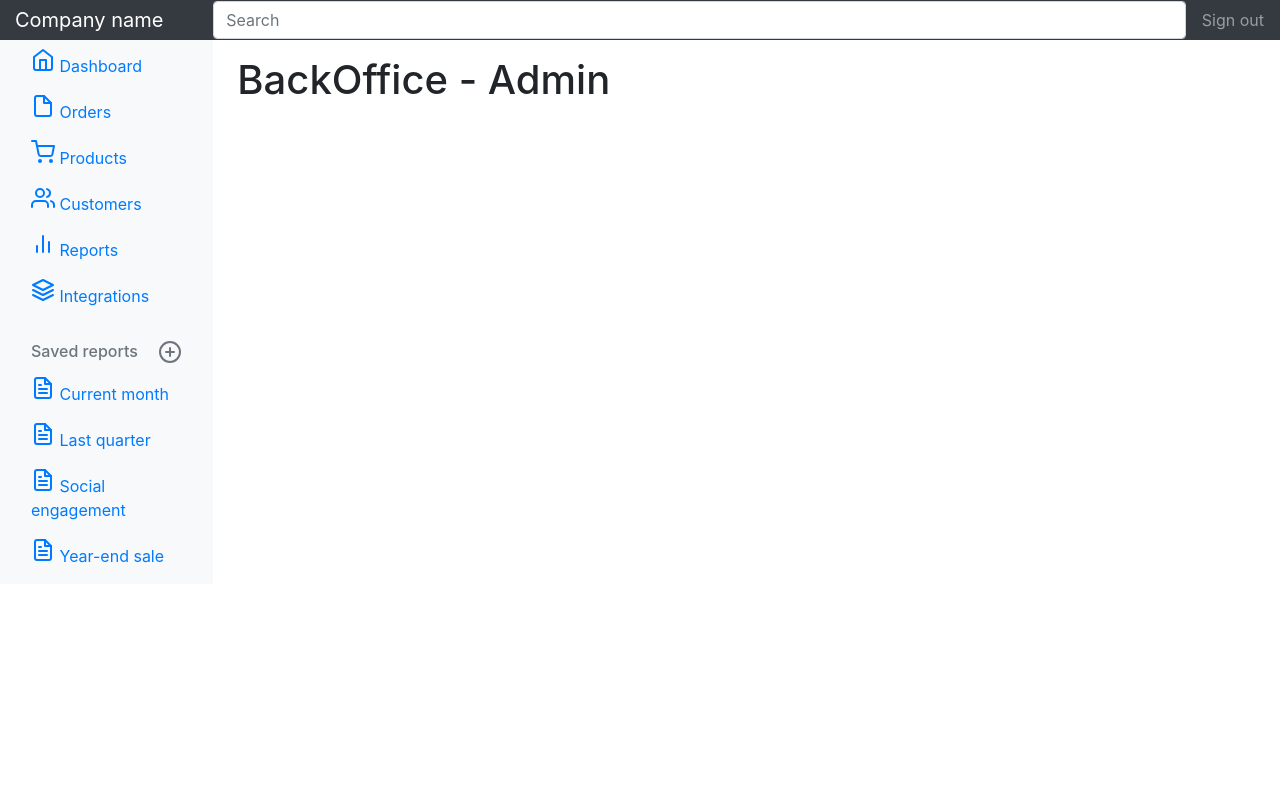
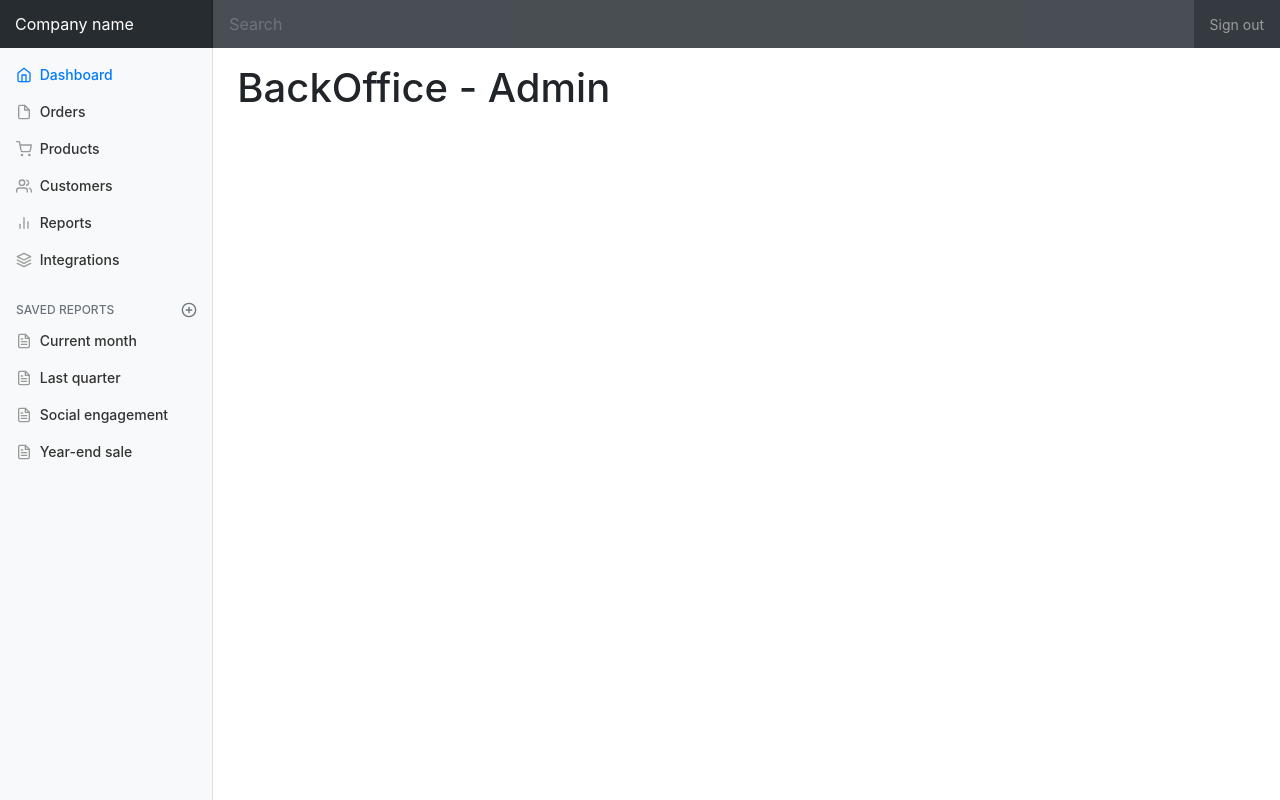
Before and after one commit to Mathieu-S/Projet-Annuel, a Symfony app: template resources/templates/backoffice/admin/index.html.twig in a window 1280 px wide. Run offline with Twig, Linux system fonts and the light colour scheme; the template is opened without the code that fills it, so the values that code supplies are empty; style sheets or scripts are compiled from the project's sources; some libraries are stand-ins or nearby versions.

Commit message:
Ajout style backoffice

```diff
--- /dev/null
+++ b/resources/assets/scss/backoffice.scss
@@ -0,0 +1,93 @@
+body {
+  font-size: .875rem;
+}
+
+.feather {
+  width: 16px;
+  height: 16px;
+  vertical-align: text-bottom;
+}
+
+/*
+ * Sidebar
+ */
+
+.sidebar {
+  position: fixed;
+  top: 0;
+  bottom: 0;
+  left: 0;
+  z-index: 100; /* Behind the navbar */
+  padding: 0;
+  box-shadow: inset -1px 0 0 rgba(0, 0, 0, .1);
+}
+
+.sidebar-sticky {
+  position: -webkit-sticky;
+  position: sticky;
+  top: 48px; /* Height of navbar */
+  height: calc(100vh - 48px);
+  padding-top: .5rem;
+  overflow-x: hidden;
+  overflow-y: auto; /* Scrollable contents if viewport is shorter than content. */
+}
+
+.sidebar .nav-link {
+  font-weight: 500;
+  color: #333;
+}
+
+.sidebar .nav-link .feather {
+  margin-right: 4px;
+  color: #999;
+}
+
+.sidebar .nav-link.active {
+  color: #007bff;
+}
+
+.sidebar .nav-link:hover .feather,
+.sidebar .nav-link.active .feather {
+  color: inherit;
+}
+
+.sidebar-heading {
+  font-size: .75rem;
+  text-transform: uppercase;
+}
+
+/*
+ * Navbar
+ */
+
+.navbar-brand {
+  padding-top: .75rem;
+  padding-bottom: .75rem;
+  font-size: 1rem;
+  background-color: rgba(0, 0, 0, .25);
+  box-shadow: inset -1px 0 0 rgba(0, 0, 0, .25);
+}
+
+.navbar .form-control {
+  padding: .75rem 1rem;
+  border-width: 0;
+  border-radius: 0;
+}
+
+.form-control-dark {
+  color: #fff;
+  background-color: rgba(255, 255, 255, .1);
+  border-color: rgba(255, 255, 255, .1);
+}
+
+.form-control-dark:focus {
+  border-color: transparent;
+  box-shadow: 0 0 0 3px rgba(255, 255, 255, .25);
+}
+
+/*
+ * Utilities
+ */
+
+.border-top { border-top: 1px solid #e5e5e5; }
+.border-bottom { border-bottom: 1px solid #e5e5e5; }
--- a/resources/assets/scss/global.scss
+++ b/resources/assets/scss/global.scss
@@ -4,3 +4,4 @@
 
 //Project dependancy
 @import "contact";
+@import "backoffice";
```
